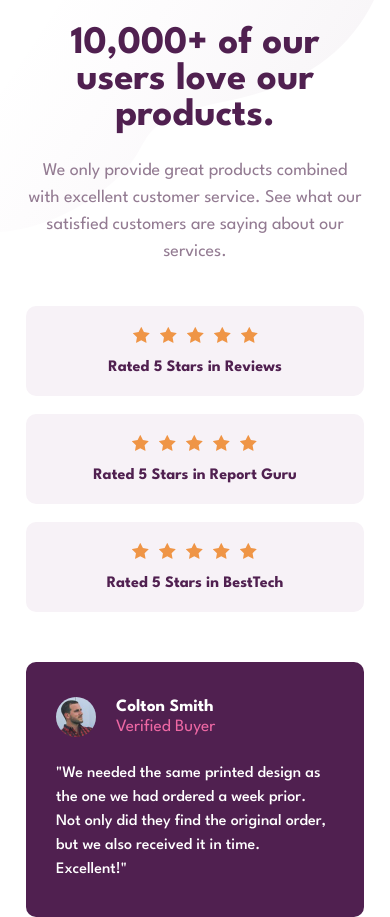
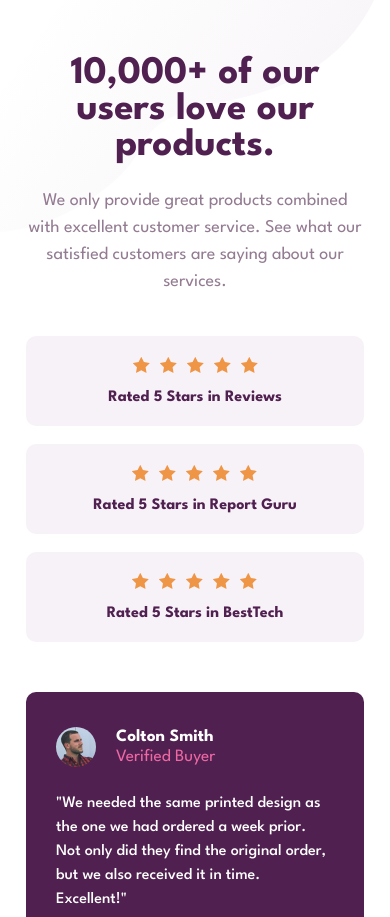
Before and after one commit to albina0104/social-proof-section, a website: page site/index.html in a window 390 px wide. Shown: the top 917 px of the page. Drawn offline with nearby package versions, Linux system fonts and the light colour scheme; files that its build step writes are made by us from their sources.

Commit message:
Add padding-top for heading on mobile

```diff
--- a/site/scss/_components.scss
+++ b/site/scss/_components.scss
@@ -3,6 +3,10 @@
 .heading {
     color: var(--very-dark-magenta);
     font-size: clamp(2.35rem, 10vw, 3.23rem);
+
+    @include tablet {
+        padding-top: 30px;
+    }
 }
 
 .main-text {
```
